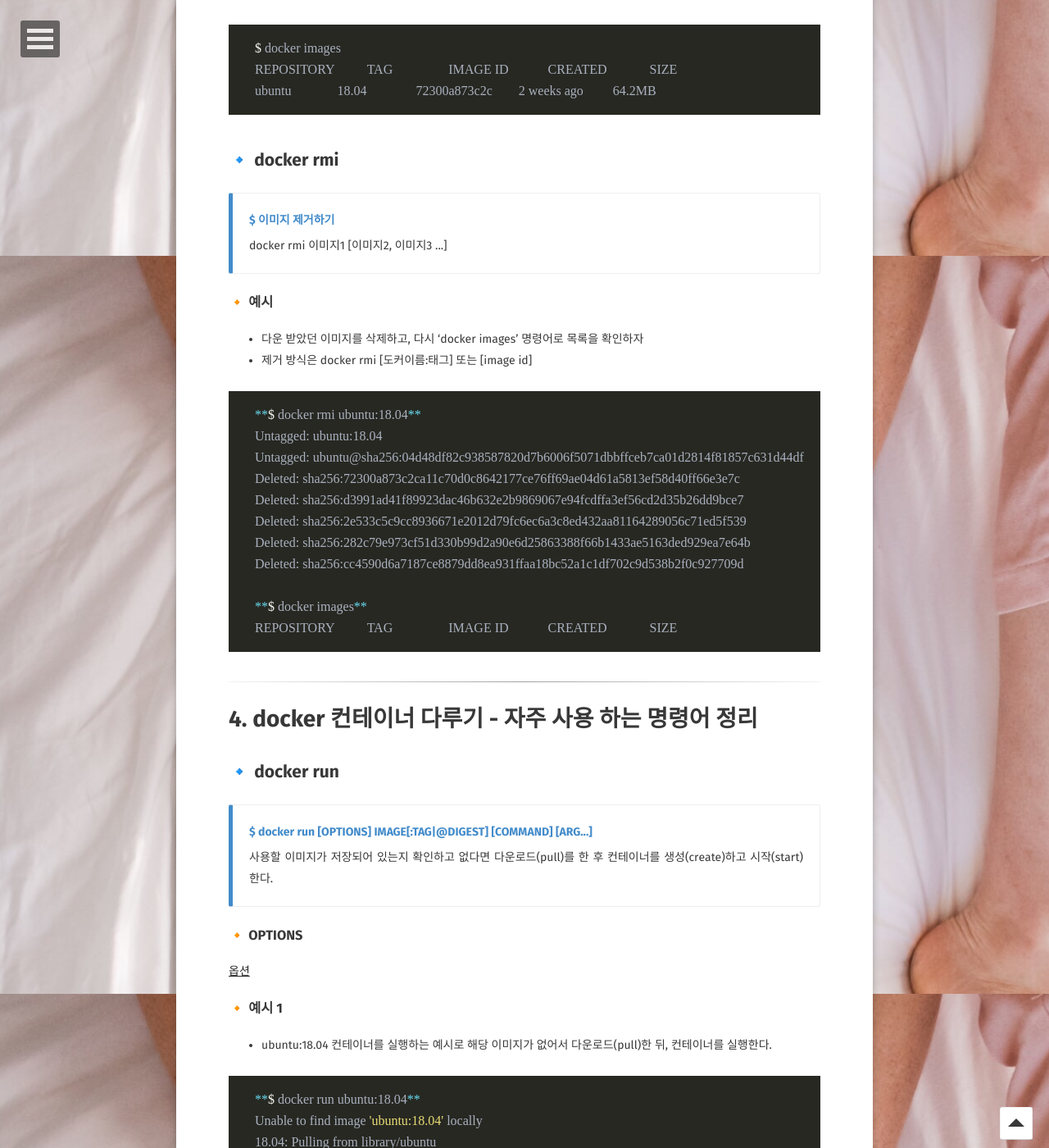
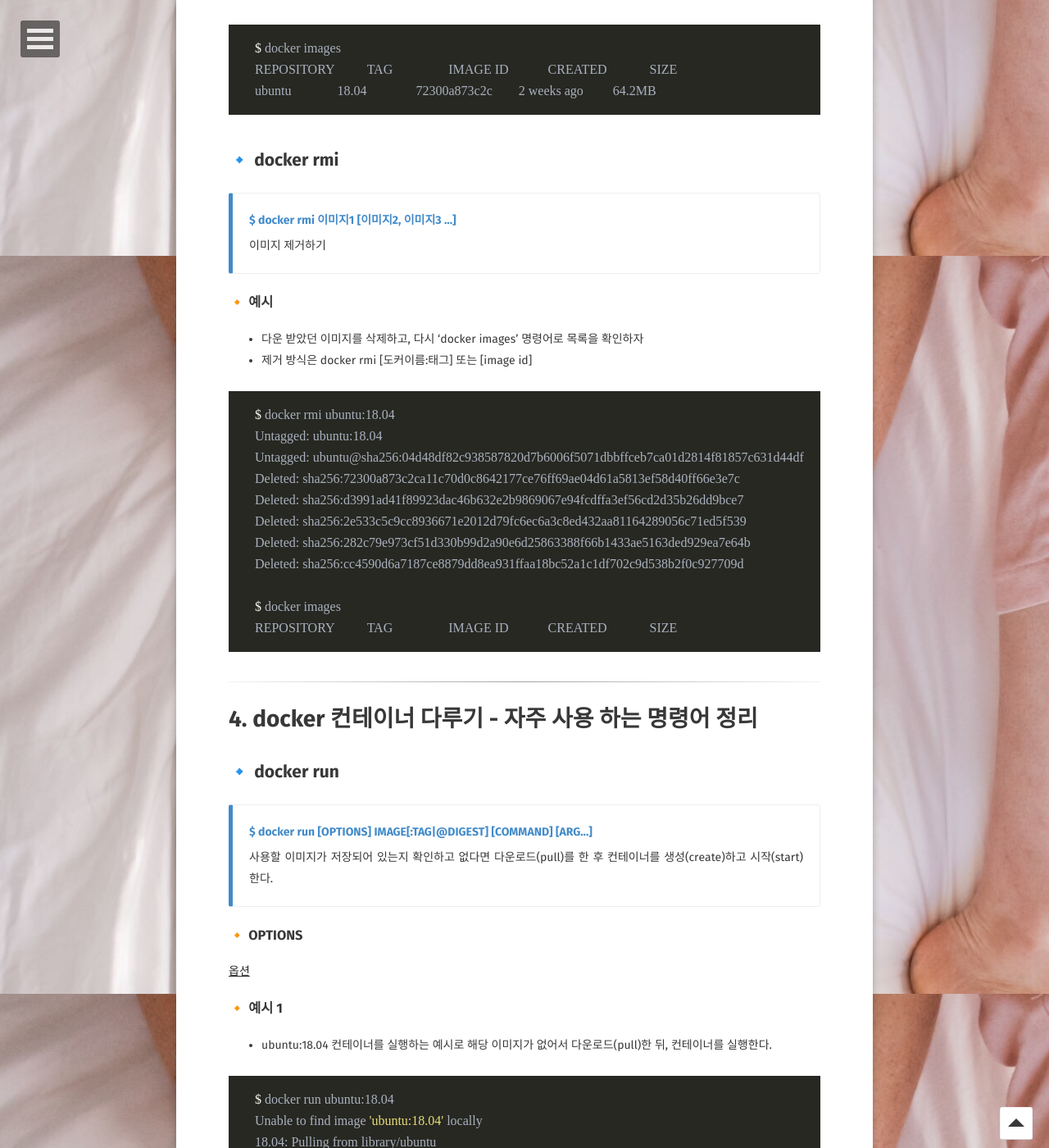
Before and after one commit to JUNGEEYOU/JUNGEEYOU.github.io, a Jekyll site: the page built from _posts/2020-03-28-docker-2-post.md, in a window 1280 px wide and 1400 px high, scrolled down 5088 px. Shown: the whole window at 82% size. Built offline with Jekyll 4.4.1, drawn with Linux system fonts in a browser that asks for light colours; some web fonts are replaced; comment, search, counter and statistics services are not loaded; some of the changed text lies outside the part shown.

Commit message:
docker 수정

```diff
--- a/_posts/2020-03-28-docker-2-post.md
+++ b/_posts/2020-03-28-docker-2-post.md
@@ -79,7 +79,7 @@ image: /assets/img/docker/basic_1/Moby-logo.png
 
 ## 🔹 docker version 결과
 
-> 이전에 설명한 Docker architecture 에서 도커의 구조는 **클라이언트-서버** 가 존재한다고 하였습니다. 여기 결과에  Client/Server가 존재하는 이유도 이와 같습니다. 이 명령어 결과의 의미는 다시 정리해보면 아래와 같습니다.
+> 이전에 설명한 Docker architecture 에서 도커의 구조는 <span style="background-color: #e6e6ff; font-clolr: #000000">클라이언트-서버</span> 가 존재한다고 하였습니다. 여기 결과에  Client/Server가 존재하는 이유도 이와 같습니다. 이 명령어 결과의 의미는 다시 정리해보면 아래와 같습니다.
 
 {% highlight bash %}
     Client: Docker Engine - Community
@@ -179,8 +179,8 @@ image: /assets/img/docker/basic_1/Moby-logo.png
 ## 🔹 docker rmi
 
 <div class="callout callout-primary">
-    <h4>$ 이미지 제거하기</h4>
-    docker rmi 이미지1 [이미지2, 이미지3 ...]
+    <h4>$ docker rmi 이미지1 [이미지2, 이미지3 ...]</h4>
+    이미지 제거하기
 </div>
 
 ### 🔸 예시
@@ -188,7 +188,7 @@ image: /assets/img/docker/basic_1/Moby-logo.png
 - 다운 받았던 이미지를 삭제하고, 다시 'docker images' 명령어로 목록을 확인하자
 - 제거 방식은 docker rmi  [도커이름:태그] 또는 [image id]
 {% highlight bash %}
-    **$ docker rmi ubuntu:18.04**
+    $ docker rmi ubuntu:18.04
     Untagged: ubuntu:18.04
     Untagged: ubuntu@sha256:04d48df82c938587820d7b6006f5071dbbffceb7ca01d2814f81857c631d44df
     Deleted: sha256:72300a873c2ca11c70d0c8642177ce76ff69ae04d61a5813ef58d40ff66e3e7c
@@ -197,7 +197,7 @@ image: /assets/img/docker/basic_1/Moby-logo.png
     Deleted: sha256:282c79e973cf51d330b99d2a90e6d25863388f66b1433ae5163ded929ea7e64b
     Deleted: sha256:cc4590d6a7187ce8879dd8ea931ffaa18bc52a1c1df702c9d538b2f0c927709d
 
-    **$ docker images**
+    $ docker images
     REPOSITORY          TAG                 IMAGE ID            CREATED             SIZE
 {% endhighlight %}
 
@@ -220,7 +220,7 @@ image: /assets/img/docker/basic_1/Moby-logo.png
 
 - ubuntu:18.04  컨테이너를 실행하는 예시로 해당 이미지가 없어서 다운로드(pull)한 뒤, 컨테이너를 실행한다.
 {% highlight bash %}
-    **$ docker run ubuntu:18.04**
+    $ docker run ubuntu:18.04
     Unable to find image 'ubuntu:18.04' locally
     18.04: Pulling from library/ubuntu
     423ae2b273f4: Pull complete
@@ -326,7 +326,7 @@ image: /assets/img/docker/basic_1/Moby-logo.png
 
 - **-p 옵션 :** -p [호스트 포트]:[컨테이너 포트]
 {% highlight bash %}
-    **$ docker run --name nginx-server -d -p 8080:80 nginx**
+    $ docker run --name nginx-server -d -p 8080:80 nginx
 
     Unable to find image 'nginx:latest' locally
     latest: Pulling from library/nginx
@@ -502,7 +502,7 @@ docker cp [컨테이너 이름]:[가져올 파일의 경로] [호스트 경로]
 
 ### 🔸  예시
 {% highlight bash %}
-    **$ docker inspect wordpress**
+    $ docker inspect wordpress
     [
         {
             "Id": "8f75f55337e0f9919f02446e25cfe1afd9c97eacce13483cbc62d020465c30ef",
```
